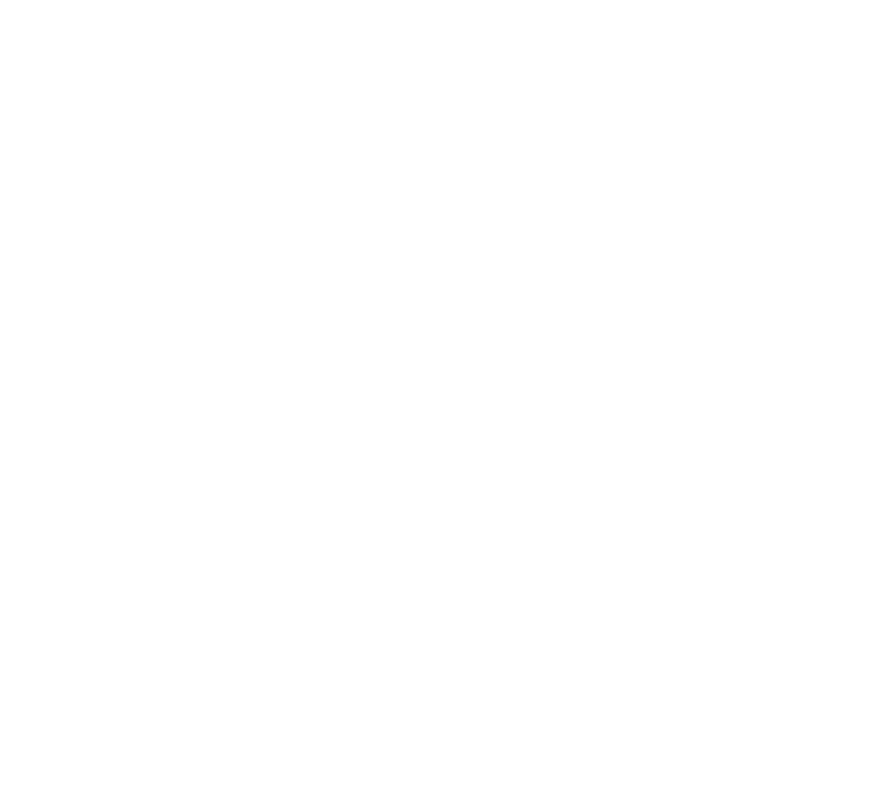
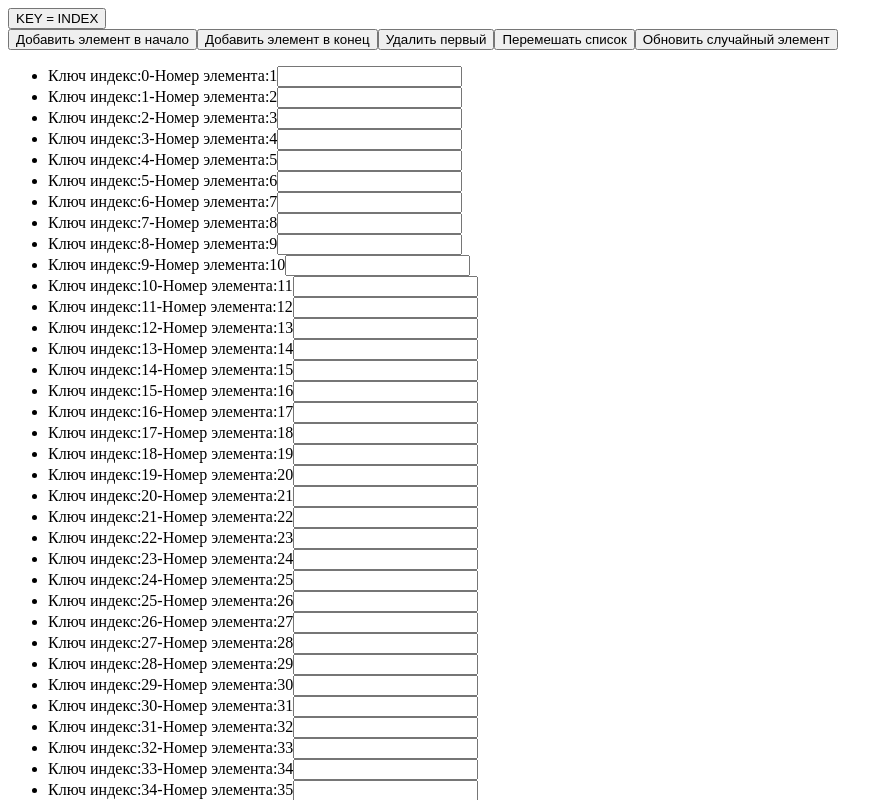
Before and after one commit to morkovkina14/rtk-redev, a React (Vite) app: page / in a window 1280 px wide. Shown: the top 800 px of the page, without its empty margins (0-893 px from the left). Built offline with nearby package versions, Linux system fonts and the light colour scheme.

Commit message:
homework-2-2

```diff
--- a/src/App.jsx
+++ b/src/App.jsx
@@ -1,12 +1,22 @@
-import React from "react";
-
+import React from 'react'
+import { useState } from 'react'
+import ListWithoutKey from './components/ListWithoutKey'
+import ListWithKey from './components/ListWithKey'
 
 const App = () => {
+  const arr = Array.from({ length: 1000 })
+  const [state, setState] = useState(true)
+  const handleClick = () => {
+    setState((prevState) => !prevState)
+  }
   return (
     <div>
+      <button onClick={handleClick}>
+        {state ? 'KEY = INDEX' : 'KEY = ID.ITEM'}
+      </button>
+      {state ? <ListWithoutKey arr={arr} /> : <ListWithKey arr={arr} />}
+    </div>
+  )
+}
 
-    </div>
-  );
-};
-
-export default App;
+export default App
--- /dev/null
+++ b/src/components/ListWithKey.jsx
@@ -0,0 +1,65 @@
+import React from 'react'
+import { useState } from 'react'
+
+const ListWithKey = ({ arr }) => {
+  const [state, setState] = useState(() => {
+    return arr.map((item, index) => ({
+      id: crypto.randomUUID(),
+      number: `${index + 1}`,
+    }))
+  })
+
+  const addStart = () => {
+    const newItem = { id: crypto.randomUUID(), number: 'в начало' }
+    setState([newItem, ...state])
+  }
+
+  const addEnd = () => {
+    const newItem = { id: crypto.randomUUID(), number: 'в конец' }
+    setState([...state, newItem])
+  }
+
+  const deleteFirst = () => {
+    if (state.length === 0) return
+    const [, ...rest] = state
+    setState(rest)
+  }
+
+  const mix = () => {
+    const mixArr = [...state].sort(() => Math.random() - 0.5)
+    setState(mixArr)
+  }
+
+  const random = () => {
+    if (state.length === 0) return
+    const randomIndex = Math.floor(Math.random() * state.length)
+    const randomUpdated = state.map((item, index) => {
+      if (index === randomIndex) {
+        return { ...item, number: `${item.number} - обновился` }
+      }
+      return item
+    })
+    setState(randomUpdated)
+  }
+  return (
+    <>
+      <div>
+        <button onClick={addStart}>Добавить элемент в начало</button>
+        <button onClick={addEnd}>Добавить элемент в конец</button>
+        <button onClick={deleteFirst}>Удалить первый</button>
+        <button onClick={mix}>Перемешать список</button>
+        <button onClick={random}>Обновить случайный элемент</button>
+      </div>
+      <ul>
+        {state.map((item) => (
+          <li key={item.id}>
+            Ключ id:{item.id}-Номер элемента:{item.number}
+            <input type="text" />
+          </li>
+        ))}
+      </ul>
+    </>
+  )
+}
+
+export default ListWithKey
--- /dev/null
+++ b/src/components/ListWithoutKey.jsx
@@ -0,0 +1,65 @@
+import React from 'react'
+import { useState } from 'react'
+
+const ListWithoutKey = ({ arr }) => {
+  const [state, setState] = useState(() =>
+    arr.map((item, index) => ({
+      number: index + 1,
+    }))
+  )
+
+  const addStart = () => {
+    const newItem = { number: 'в начало' }
+    setState([newItem, ...state])
+  }
+
+  const addEnd = () => {
+    const newItem = { number: 'в конец' }
+    setState([...state, newItem])
+  }
+
+  const deleteFirst = () => {
+    if (state.length === 0) return
+    const [, ...rest] = state
+    setState(rest)
+  }
+
+  const mix = () => {
+    const mixArr = [...state].sort(() => Math.random() - 0.5)
+    setState(mixArr)
+  }
+
+  const random = () => {
+    if (state.length === 0) return
+    const randomIndex = Math.floor(Math.random() * state.length)
+    const randomUpdated = state.map((item, index) => {
+      if (index === randomIndex) {
+        return { ...item, number: `${item.number} - обновился` }
+      }
+      return item
+    })
+    setState(randomUpdated)
+  }
+
+  return (
+    <>
+      <div>
+        <button onClick={addStart}>Добавить элемент в начало</button>
+        <button onClick={addEnd}>Добавить элемент в конец</button>
+        <button onClick={deleteFirst}>Удалить первый</button>
+        <button onClick={mix}>Перемешать список</button>
+        <button onClick={random}>Обновить случайный элемент</button>
+      </div>
+      <ul>
+        {state.map((item, index) => (
+          <li key={index}>
+            Ключ индекс:{index}-Номер элемента:{item.number}
+            <input type="text" />
+          </li>
+        ))}
+      </ul>
+    </>
+  )
+}
+
+export default ListWithoutKey
```
Also changed, not shown: 1 other file (tests, documents, lock files or other folders).
